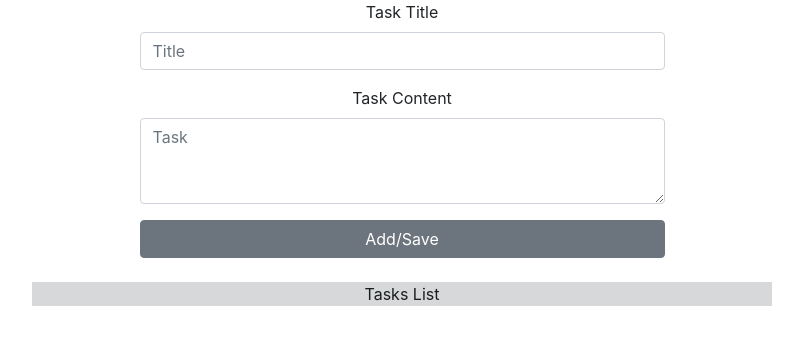
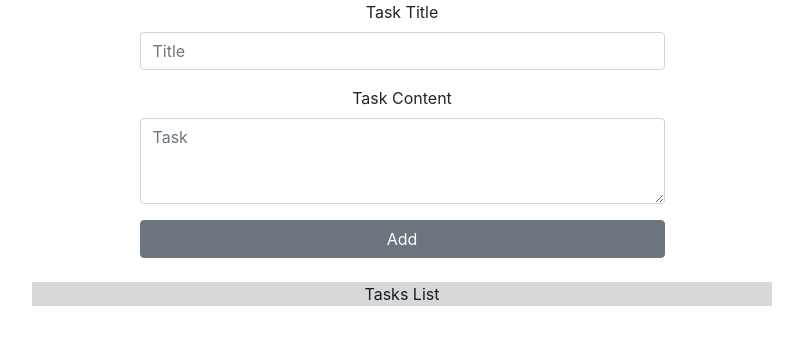
Before and after one commit to arashshoar/simple-todo-app, a React (Create React App) app: page / in a window 1280 px wide. Shown: the top 344 px of the page, without its empty margins (238-1041 px from the left). Built offline with nearby package versions, Linux system fonts and the light colour scheme; the HTML template or start-up script is replaced by a standard one.

Commit message:
Work on save button

```diff
--- a/src/components/TodoContainer.js
+++ b/src/components/TodoContainer.js
@@ -11,11 +11,37 @@ const TodoContainer = () => {
 
   const defaultTodo = []
   const [todoData, setTodoData] = useState(defaultTodo)
+  const [title, setTitle] = useState('')
+  const [content, setContent] = useState('')
+  const [isEditMode, setIsEditMode] = useState(false)
+  const [selectedId, setSelectedId] = useState('')
 
   return (
     <div className="container">
-      <TodoPanel todoData={todoData} setTodoData={setTodoData} />
-      <TodoList todoData={todoData} setTodoData={setTodoData} />
+      <TodoPanel
+        todoData={todoData}
+        setTodoData={setTodoData}
+        title={title}
+        setTitle={setTitle}
+        content={content}
+        setContent={setContent}
+        isEditMode={isEditMode}
+        setIsEditMode={setIsEditMode}
+        selectedId={selectedId}
+        setSelectedId={setSelectedId}
+      />
+      <TodoList
+        todoData={todoData}
+        setTodoData={setTodoData}
+        title={title}
+        setTitle={setTitle}
+        content={content}
+        setContent={setContent}
+        isEditMode={isEditMode}
+        setIsEditMode={setIsEditMode}
+        selectedId={selectedId}
+        setSelectedId={setSelectedId}
+      />
     </div>
   )
 }
--- a/src/components/TodoList.js
+++ b/src/components/TodoList.js
@@ -16,7 +16,16 @@ const deleteTask = ({ id, todoData, setTodoData }) => {
   setTodoData(todoDataCp)
 }
 
-const TodoList = ({ todoData, setTodoData }) => {
+const editTask = ({ id, setTitle, setContent, setSelectedId, todoData, setIsEditMode }) => {
+  const todoDataCp = [...todoData]
+  const selectedTask = todoDataCp.find(task => task.id === id)
+  setTitle(selectedTask.title)
+  setContent(selectedTask.content)
+  setSelectedId(id)
+  setIsEditMode(true)
+}
+
+const TodoList = ({ todoData, setTodoData, isEditMode, setIsEditMode, title, setTitle, content, setContent, selectedId, setSelectedId }) => {
 
   return (
     <div className="container">
@@ -25,35 +34,38 @@ const TodoList = ({ todoData, setTodoData }) => {
       </div>
 
       {
-        todoData.map(({ id, title, status, content }) => (
-          <div key={id} className="row justify-content-center">
+        todoData.map( task => (
+          <div key={task.id} className="row justify-content-center">
             <div className='col-8'>
               <div className="card">
                 <div className="card-body">
                   <div className="card-title d-flex justify-content-between alert-dark">
-                    <div>{title}</div>
-                    <div className="d-flex" style={{cursor: 'pointer'}}>
+                    <div>{task.title}</div>
+                    <div className="d-flex" style={{ cursor: 'pointer' }}>
                       <div>
-                        <FontAwesomeIcon icon={faEdit}/>
+                        <FontAwesomeIcon
+                          onClick={() => editTask({ id: task.id, setTitle, setContent, setSelectedId, todoData, setIsEditMode })}
+                          icon={faEdit}
+                        />
                       </div>
                       <div>
                         <span>&nbsp;&nbsp;</span>
                         <FontAwesomeIcon
-                          onClick={() => deleteTask({id, todoData, setTodoData})}
+                          onClick={() => deleteTask({ id: task.id, todoData, setTodoData })}
                           icon={faWindowClose}
                         />
                       </div>
                       <div>
                         <span>&nbsp;&nbsp;</span>
                         <FontAwesomeIcon
-                          onClick={() => changeStatus({id, todoData, setTodoData})}
-                          icon={status ? faCheckSquare :faSquare}
+                          onClick={() => changeStatus({ id: task.id, todoData, setTodoData })}
+                          icon={task.status ? faCheckSquare :faSquare}
                         />
                       </div>
                     </div>
                   </div>
                   <div className="d-flex justify-content-between">
-                    <div>{content}</div>
+                    <div>{task.content}</div>
                   </div>
                 </div>
               </div>
--- a/src/components/TodoPanel.js
+++ b/src/components/TodoPanel.js
@@ -17,10 +17,7 @@ const addTask = ({ todoData, setTodoData, title, content, status, setTitle, setC
   resetForm(setTitle, setContent)
 }
 
-const TodoPanel = ({todoData, setTodoData, status}) => {
-  const [title, setTitle] = useState('')
-  const [content, setContent] = useState('')
-
+const TodoPanel = ({todoData, setTodoData, status, title, setTitle, content, setContent, isEditMode, setIsEditMode, selectedId, setSelectedId  }) => {
 
   return (
     <div className="d-flex flex-column col-6 m-auto">
@@ -44,12 +41,21 @@ const TodoPanel = ({todoData, setTodoData, status}) => {
           className="form-control" placeholder="Task" rows="3"
         />
       </div>
-      <button
-        onClick={() => addTask({todoData, setTodoData, title, content, status, setTitle, setContent})}
-        className="btn btn-secondary mb-4"
-      >
-        Add/Save
-      </button>
+      {
+        isEditMode ?
+          <button
+            onClick={() => addTask({todoData, setTodoData, title, content, status, setTitle, setContent})}
+            className="btn btn-secondary mb-4"
+          >
+            Save
+          </button> :
+          <button
+            onClick={() => addTask({todoData, setTodoData, title, content, status, setTitle, setContent})}
+            className="btn btn-secondary mb-4"
+          >
+            Add
+          </button>
+      }
     </div>
   )
 }
```
